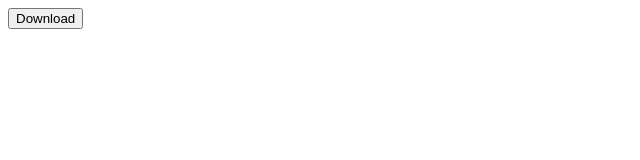
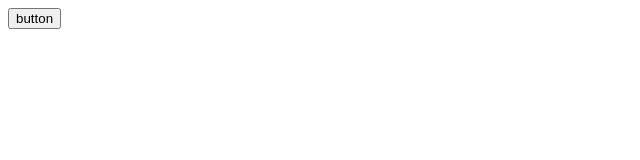
Before and after one commit to acciojob/parallel-processing-promises-singhdevendrajtz, a website: page main.html in a window 1280 px wide. Shown: the full height of the page, 0-640 px from the left. Drawn offline with Linux system fonts and the light colour scheme.

Commit message:
created a submission

```diff
--- a/main.html
+++ b/main.html
@@ -7,7 +7,9 @@
 
   <body>
     <!-- the entire body must be written by student -->
-    <div id="output"></div>
+    <div id="output">
+		<button id="download-images-button">button</button>
+	</div>
     <script type="text/javascript" src="./script.js"></script>
   </body>
 </html>
--- a/script.js
+++ b/script.js
@@ -8,12 +8,9 @@
   { url: "https://picsum.photos/id/239/200/300" },
 ];
 
-let new_el1=document.createElement("button");
-new_el1.id="download-mages-button";
-// new_el.class="spinner"
-new_el1.innerHTML="Download"
-output.appendChild(new_el1)
-new_el1.addEventListener('click',function(){
+// let new_el1=document.createElement("button");
+
+btn.addEventListener('click',function(){
 let new_el=document.createElement("div");
 new_el.id="loading";
 new_el.class="spinner"
```
